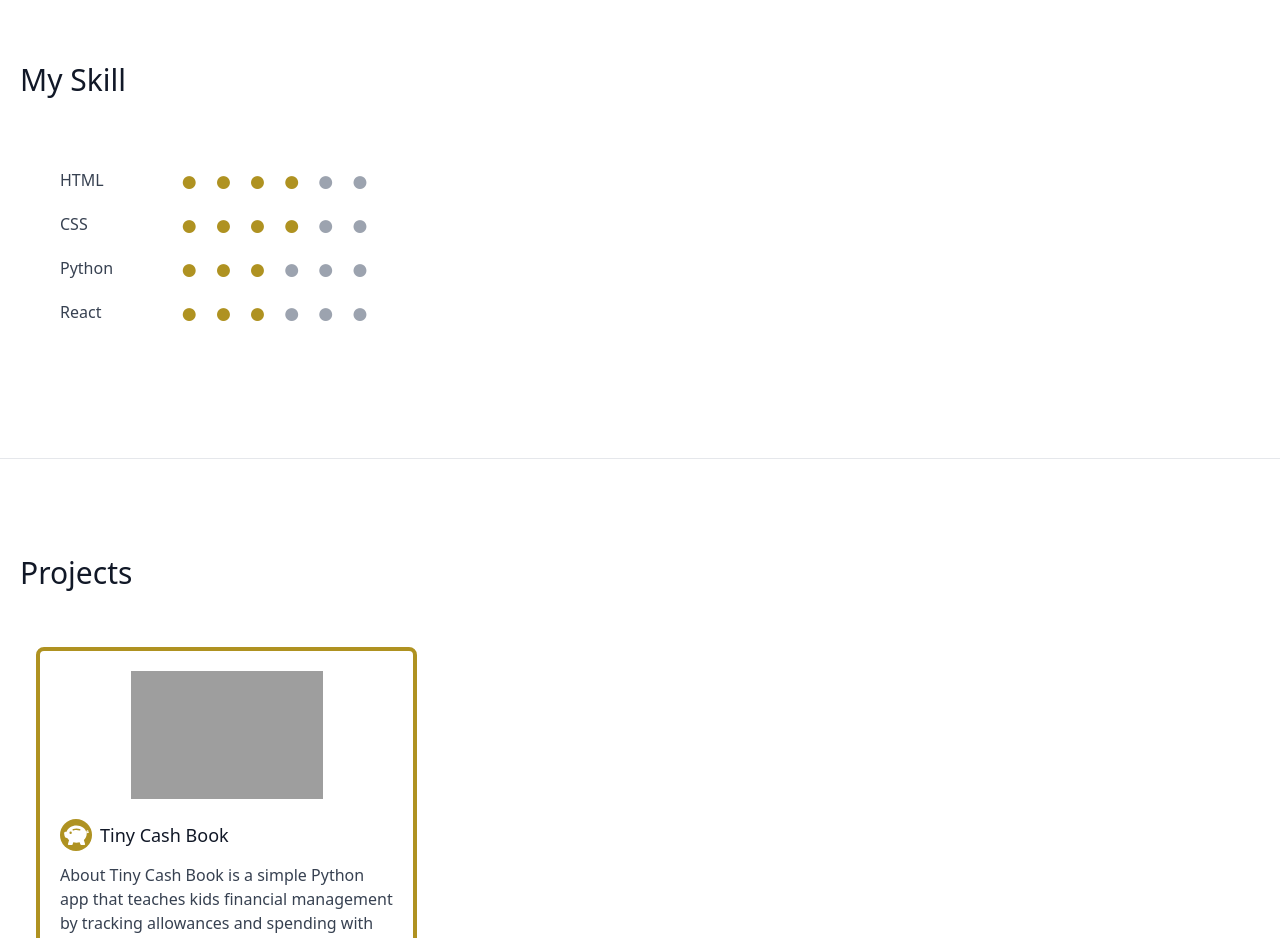
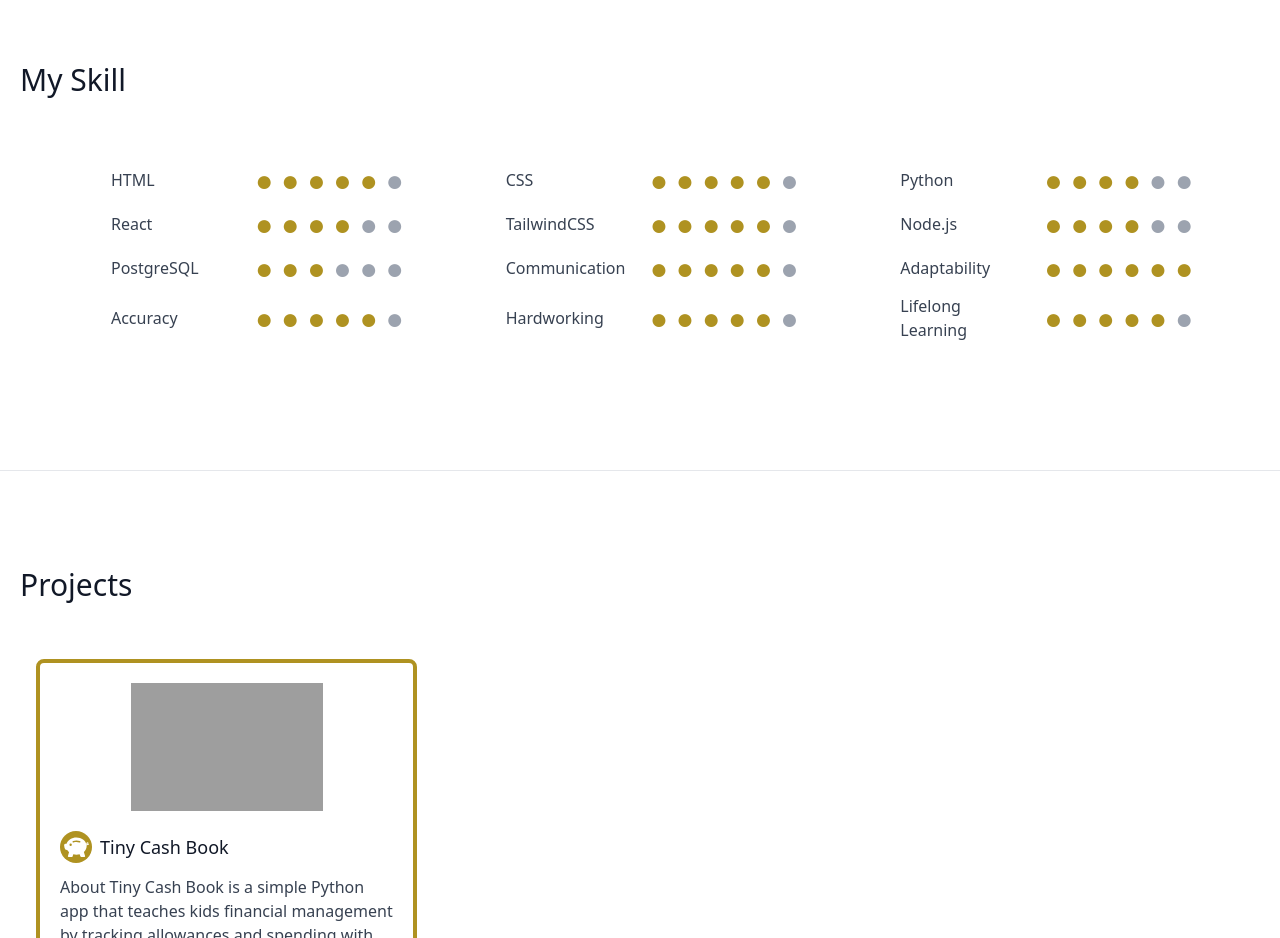
Before and after one commit to mayupaca/mayufolio2, a React (Vite) app: page / in a window 1280 px wide. Shown: the part 900-1838 px from the top of the page. Built offline with nearby package versions, Linux system fonts and the light colour scheme; grey boxes are pictures that could not be loaded.

Commit message:
change skills layout

```diff
--- a/src/components/Skill.jsx
+++ b/src/components/Skill.jsx
@@ -8,22 +8,56 @@ function Skill() {
         <h1 className="text-2xl sm:text-3xl font-medium text-gray-900 mb-10 text-center lg:text-left">
           My Skill
         </h1>
-        <div className="lg:pl-10 lg:py-6 w-full lg:w-1/2">
-          <div className="flex items-center mb-2">
-            <h2 className="mr-2 w-24">HTML</h2>
+        <div className="lg:pl-10 lg:py-6 p-4">
+          <div className="flex flex-wrap justify-center items-center">
+            <div className="flex justify-center items-center mb-2 w-full md:w-1/2 lg:w-1/3 px-2">
+              <h2 className="mr-2 w-32">HTML</h2>
+              <SkillLevel level={5} />
+            </div>
+            <div className="flex justify-center items-center mb-2 w-full md:w-1/2 lg:w-1/3 px-2">
+              <h2 className="mr-2 w-32">CSS</h2>
+              <SkillLevel level={5} />
+            </div>
+            <div className="flex justify-center items-center mb-2 w-full md:w-1/2 lg:w-1/3 px-2">
+              <h2 className="mr-2 w-32">Python</h2>
               <SkillLevel level={4} />
             </div>
-          <div className="flex items-center mb-2">
-            <h2 className="mr-2 w-24">CSS</h2>
+            <div className="flex justify-center items-center mb-2 w-full md:w-1/2 lg:w-1/3 px-2">
+              <h2 className="mr-2 w-32">React</h2>
               <SkillLevel level={4} />
             </div>
-          <div className="flex items-center mb-2">
-            <h2 className="mr-2 w-24">Python</h2>
+            <div className="flex justify-center items-center mb-2 w-full md:w-1/2 lg:w-1/3 px-2">
+              <h2 className="mr-2 w-32">TailwindCSS</h2>
+              <SkillLevel level={5} />
+            </div>
+            <div className="flex justify-center items-center mb-2 w-full md:w-1/2 lg:w-1/3 px-2">
+              <h2 className="mr-2 w-32">Node.js</h2>
+              <SkillLevel level={4} />
+            </div>
+            <div className="flex justify-center items-center mb-2 w-full md:w-1/2 lg:w-1/3 px-2">
+              <h2 className="mr-2 w-32">PostgreSQL</h2>
               <SkillLevel level={3} />
             </div>
-          <div className="flex items-center mb-2">
-            <h2 className="mr-2 w-24">React</h2>
-            <SkillLevel level={3} />
+            <div className="flex justify-center items-center mb-2 w-full md:w-1/2 lg:w-1/3 px-2">
+              <h2 className="mr-2 w-32">Communication</h2>
+              <SkillLevel level={5} />
+            </div>
+            <div className="flex justify-center items-center mb-2 w-full md:w-1/2 lg:w-1/3 px-2">
+              <h2 className="mr-2 w-32">Adaptability</h2>
+              <SkillLevel level={6} />
+            </div>
+            <div className="flex justify-center items-center mb-2 w-full md:w-1/2 lg:w-1/3 px-2">
+              <h2 className="mr-2 w-32">Accuracy</h2>
+              <SkillLevel level={5} />
+            </div>
+            <div className="flex justify-center items-center mb-2 w-full md:w-1/2 lg:w-1/3 px-2">
+              <h2 className="mr-2 w-32">Hardworking</h2>
+              <SkillLevel level={5} />
+            </div>
+            <div className="flex justify-center items-center mb-2 w-full md:w-1/2 lg:w-1/3 px-2">
+              <h2 className="mr-2 w-32">Lifelong Learning</h2>
+              <SkillLevel level={5} />
+            </div>
           </div>
         </div>
       </div>
--- a/src/components/SkillLevel.jsx
+++ b/src/components/SkillLevel.jsx
@@ -4,7 +4,7 @@ function SkillLevel({ level }) {
 
   for (let i = 0; i < totalCircles; i++) {
     circles.push(
-      <span key={i} className={i < level ? "text-[#AF9221] text-3xl ml-4" : "text-gray-400 text-3xl ml-4"}>
+      <span key={i} className={i < level ? "text-[#AF9221] text-3xl ml-2" : "text-gray-400 text-3xl ml-2"}>
         ●
       </span>
     );
```
Lines whose indentation alone changed are shown as unchanged.
